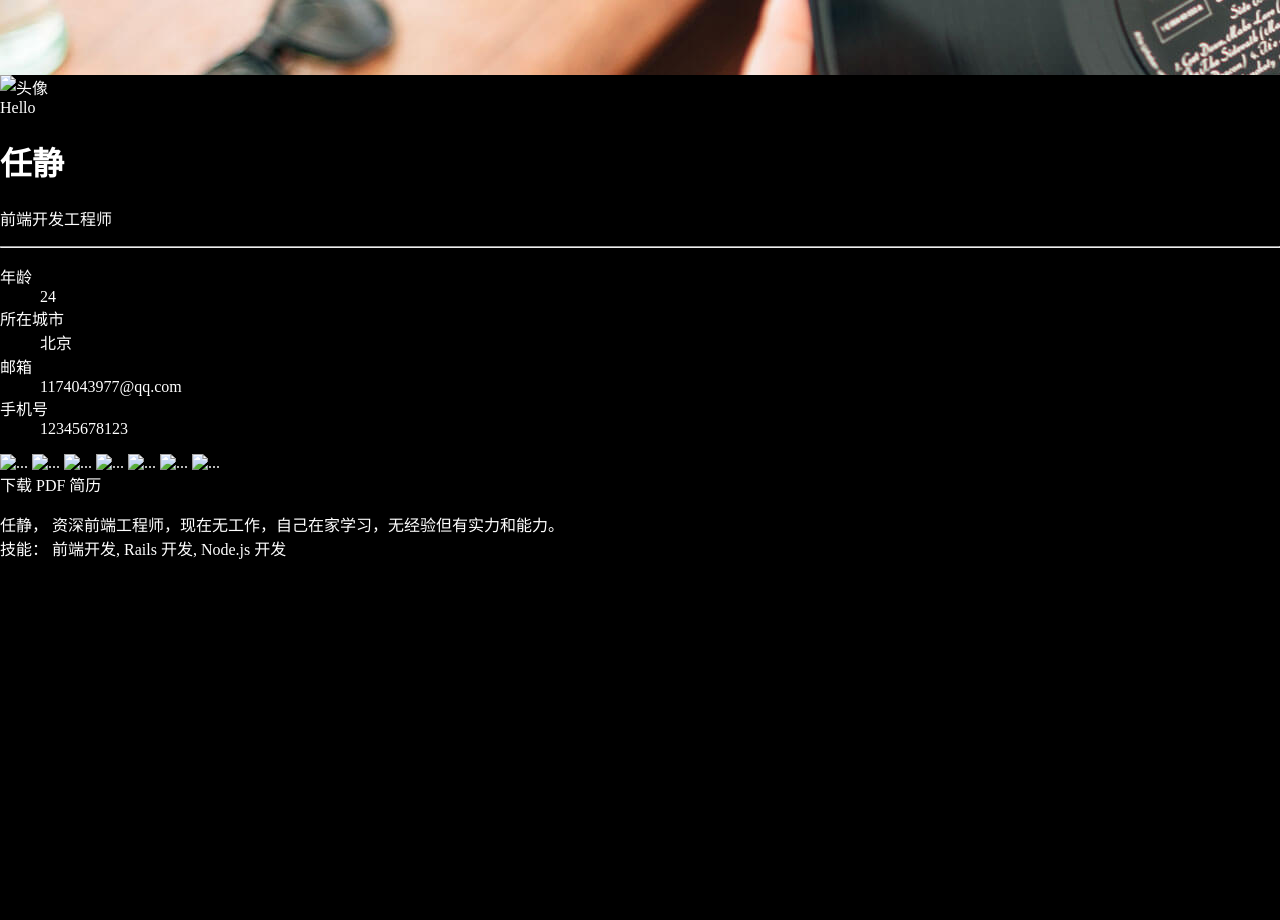
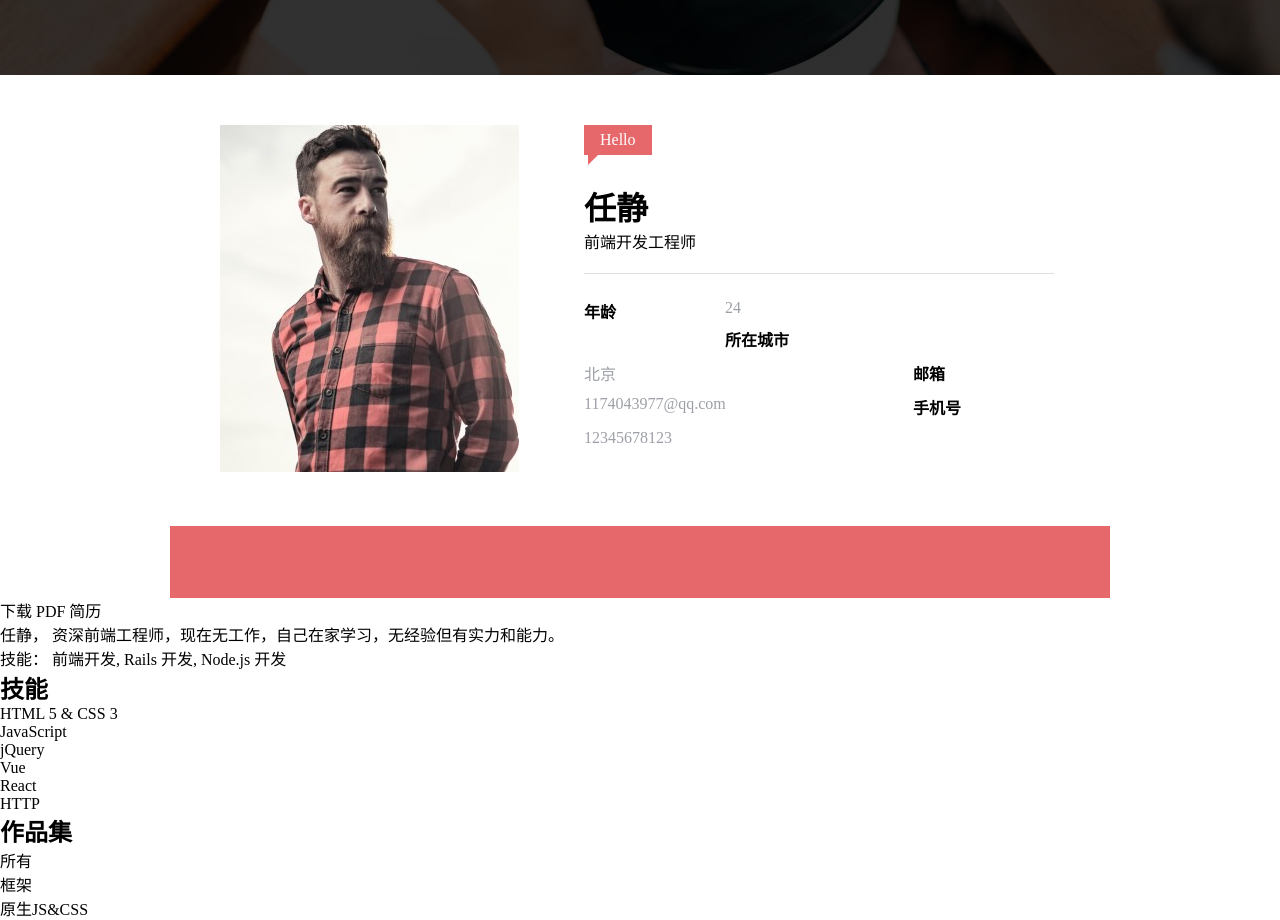
Before and after one commit to irwenjing/ife2019, a plain HTML site: page demo/index.html in a window 1280 px wide. Shown: the part 440-1360 px from the top of the page. Before the commit the page ends 1016 px from the top, so only its background shows below. Drawn offline with Linux system fonts and the light colour scheme.

Commit message:
css定位与三角形

```diff
--- a/demo/index.css
+++ b/demo/index.css
@@ -1,7 +1,14 @@
 body{
-    background: black;
-    color: white;
     margin: 0;
+}
+*{
+    margin: 0;
+    padding: 0;
+}
+hr{
+    height: 0;
+    border: none;
+    border-top: 1px solid #DEDEDE;
 }
 a{
     color: inherit;
@@ -32,8 +39,6 @@ a{
 }
 .topNavBar nav>ul{
     list-style: none;
-    margin: 0;
-    padding: 0;
 }
 .topNavBar nav>ul>li{
     float: left;
@@ -69,6 +74,100 @@ a{
 }
 /* 加大背景图 */
 .banner{
+    height: 515px;
     background-image: url(./img/rs-cover.jpg);
+    background-position: center center;
+    background-size: cover;
+}
+.banner .mask{
     height: 515px;
+    background-color: rgba(0,0,0,0.8)
 }
+/* 加名片 */
+.userCard{
+    /* border: 1px solid red; */
+    max-width: 940px;
+    margin-left: auto;
+    margin-right: auto;
+    background-color: #ffffff;
+}
+.userCard .welcome{
+    background: #E6686A;
+    color: white;
+    display: inline-block;
+    margin-bottom: 10px;
+
+    /* width: 70px;
+    height: 29px;
+    line-height: 29px;
+    text-align: center; 新手做法*/
+
+    padding: 4px 16px;  /*让字体居中 */
+    line-height: 22px;  /*明确行高,防止在其他机器上不一样 ,这样22加上上下4px,就是30px了.*/
+    position: relative;
+
+}
+.userCard .welcome .triangle{
+    display: block;
+    width: 0px;
+    /* height: 0px; */
+    border: 10px solid transparent;
+    border-left-color:#E6686A;
+    /* border-left-color:black; */
+    border-top-width: 0px;
+    position: absolute;
+    top: 100%;
+    left: 4px;
+}
+.userCard .picture{
+    float: left;
+}
+.userCard .text{
+    float: left;
+    margin-left: 65px;
+    width: 470px;
+}
+.userCard .text h1{
+    margin-top: 18px;
+}
+.userCard .text hr{
+    margin: 20px 0;
+}
+.userCard .pictureAndText{
+    padding: 50px;
+}
+.userCard dl dt,
+.userCard dl dd{
+    float: left;
+    padding: 5px 0;
+}
+.userCard dl dt{
+    width: 30%;
+    font-weight: bold;
+}
+.userCard dl dd{
+    width: 70%;
+    color: #9da0a7;
+}
+.userCard > footer.media{
+    background: #E6686A;
+    text-align: center;
+}
+.userCard > footer.media>a{
+    /* border: 1px solid black; */
+    display: inline-block;
+    border-radius: 50%; /* 方块变成圆的    */
+    width: 40px;
+    line-height: 30px;
+    padding: 5px 0;
+    margin: 16px;
+}
+.userCard > footer.media>a:hover{
+    background: #cf5d5f;
+}
+.userCard svg{
+    width: 30px;
+    height: 30px;
+    fill: white;
+    vertical-align: top;
+}
--- a/demo/index.html
+++ b/demo/index.html
@@ -6,6 +6,15 @@
     <meta http-equiv="X-UA-Compatible" content="ie=edge">
     <title>任静的个人简历</title>
     <link rel="stylesheet" href="./index.css">
+    <script src="//at.alicdn.com/t/font_1318080_8fw46w0gc5.js"></script>
+    <style type="text/css">
+        .icon {
+           width: 1em; height: 1em;
+           vertical-align: -0.15em;
+           fill: currentColor;
+           overflow: hidden;
+        }
+    </style>
 </head>
 <body>
     <div class="topNavBar">
@@ -26,16 +35,17 @@
             </nav>
         </div>
     </div>
-    <div class="banner"></div>
+    <div class="banner">
+        <div class="mask"></div>
+    </div>
     <main>
-       <div class="card">
-           <div class="pictureAndText">
+       <div class="userCard">
+           <div class="pictureAndText clearfix">
                 <div class="picture">
-                    <img src="" alt="头像">
+                    <img src="./img/avatar.jpg" width=299 height=347 alt="头像">
                 </div>
                 <div class="text">
-                    <div class="profile">
-                        <span class="welcome">Hello</span>
+                    <span class="welcome">Hello<span class="triangle"></span></span>
                     <h1>任静</h1>
                     <P>前端开发工程师</P>
                     <hr>
@@ -50,26 +60,57 @@
                         <dd>12345678123</dd>
                     </dl>
                 </div>
+            </div>
             <footer class="media">
-                        <a href="#"><img src="#" alt="..."></a>
-                        <a href="#"><img src="#" alt="..."></a>
-                        <a href="#"><img src="#" alt="..."></a>
-                        <a href="#"><img src="#" alt="..."></a>
-                        <a href="#"><img src="#" alt="..."></a>
-                        <a href="#"><img src="#" alt="..."></a>
-                        <a href="#"><img src="#" alt="..."></a>
+                <a href="#">
+                    <svg class="icon" aria-hidden="true">
+                        <use xlink:href="#icon-github"></use>
+                    </svg>
+                </a>
+                <a href="#">
+                    <svg class="icon" aria-hidden="true">
+                        <use xlink:href="#icon-twiter"></use>
+                    </svg>
+                </a>
+                <a href="#">
+                    <svg class="icon" aria-hidden="true">
+                        <use xlink:href="#icon-weibo"></use>
+                    </svg>
+                </a>
             </footer>
         </div>
-
         <a href="#" class="button">下载 PDF 简历</a>
 
         <p>
             任静， 资深前端工程师，现在无工作，自己在家学习，无经验但有实力和能力。<br>
             技能： 前端开发, Rails 开发, Node.js 开发
         </p>
-
+    </main>
+    <section>
+        <h2>技能</h2>
+        <ol>
+            <li>HTML 5 & CSS 3</li>
+            <li>JavaScript</li>
+            <li>jQuery</li>
+            <li>Vue</li>
+            <li>React</li>
+            <li>HTTP</li>
+        </ol>
+    </section>
+    <section>
+        <h2>作品集</h2>
+        <nav>
+            <ol>
+                <li>所有</li>
+                <li>框架</li>
+                <li>原生JS&CSS</li>
+            </ol>
+        </nav>
+        <div class="jobs">
+            <div class="big"></div>
+            <div class="small"></div>
+            <div class="small"></div>
         </div>
-        </div>
-    </main>
+    </section>
 </body>
 </html>
```
Lines whose indentation alone changed are shown as unchanged.
